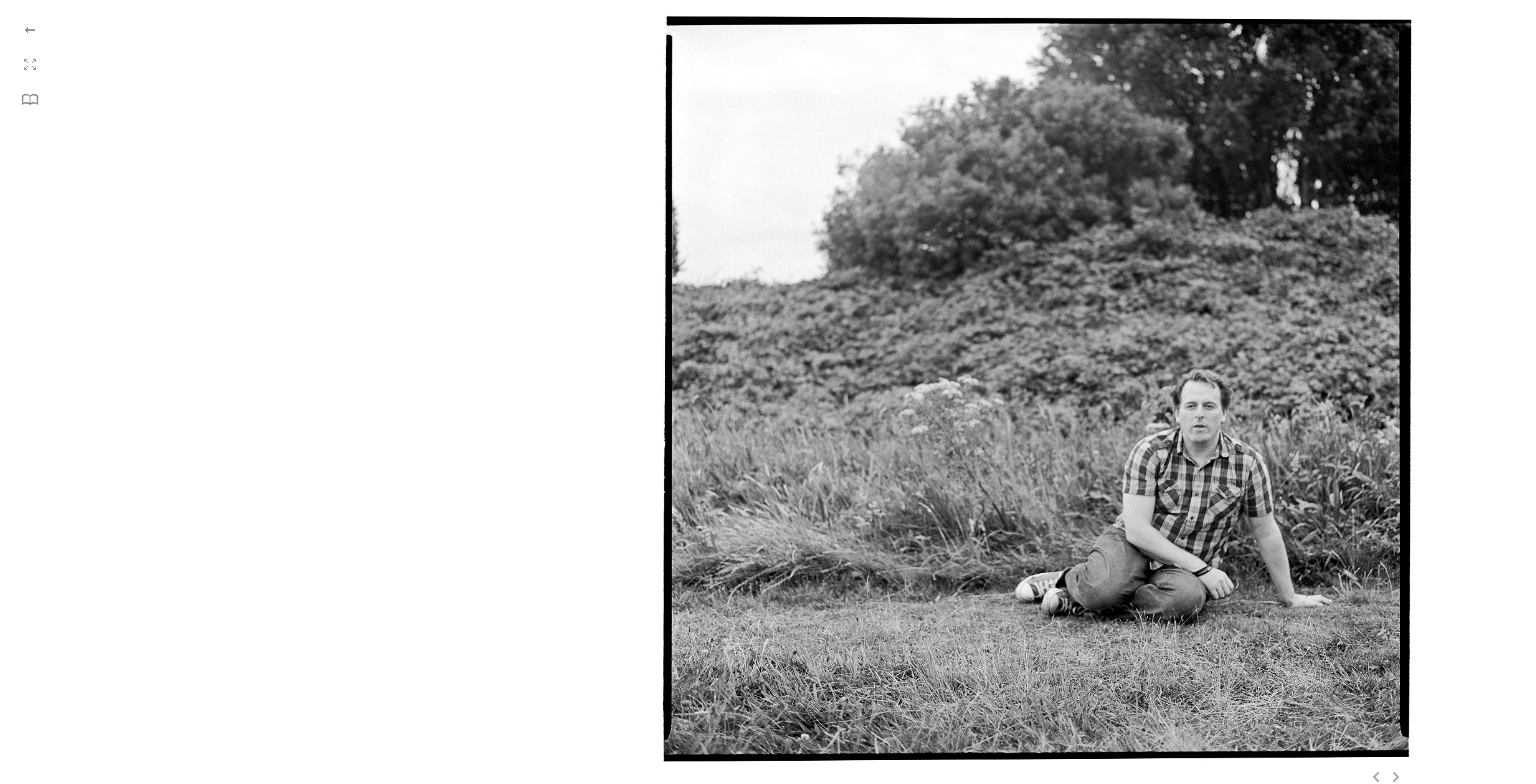
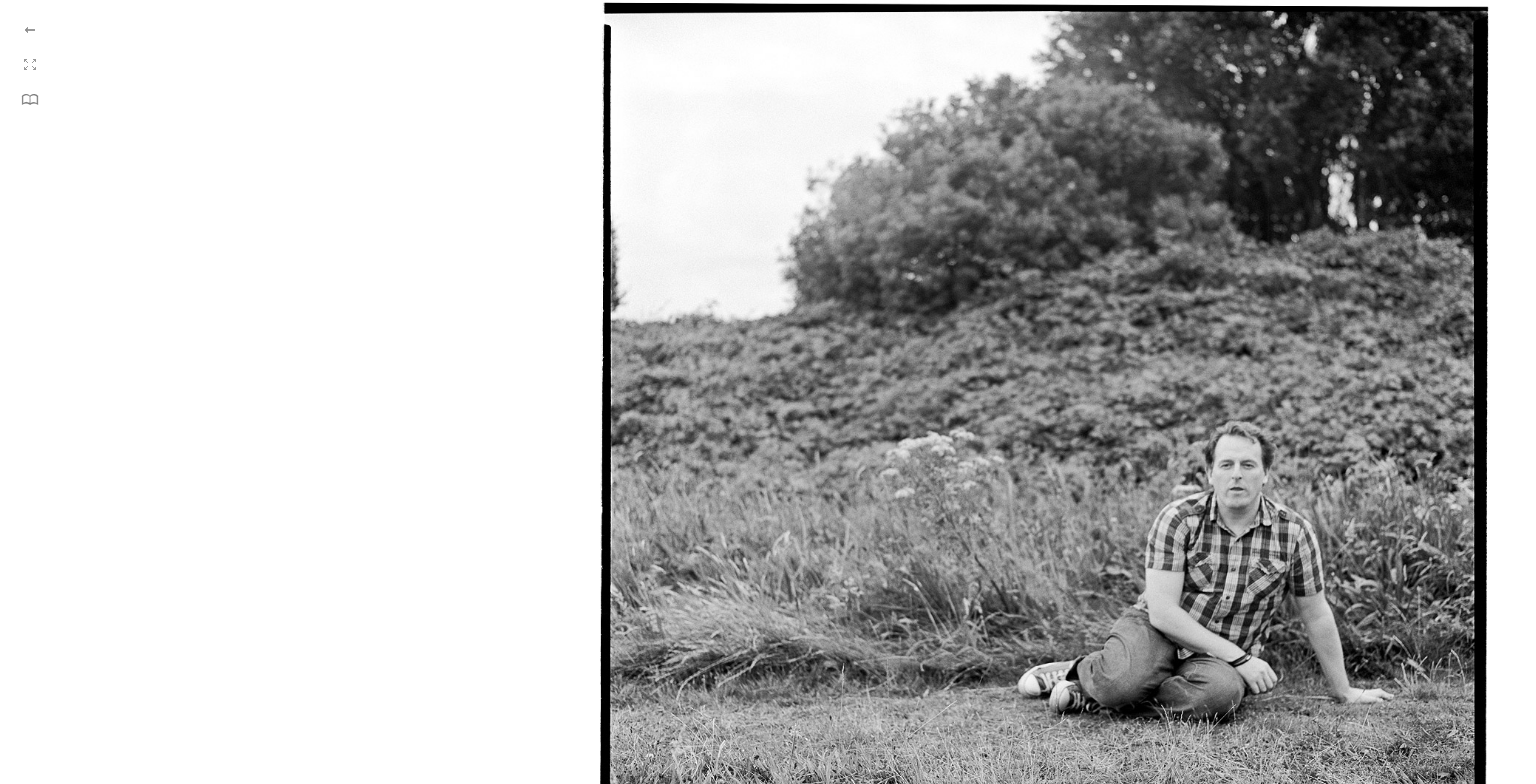
Before and after one commit to goncaloc1/next.goncacosta.com, a Next.js app: page /reminiscencia in a window 1536 px wide. Shown: the top 784 px of the page. Built offline with nearby package versions, Linux system fonts and the light colour scheme.

Commit message:
feat: increase "Reminiscencia" project photos size

```diff
--- a/pages/reminiscencia/Reminiscencia.module.css
+++ b/pages/reminiscencia/Reminiscencia.module.css
@@ -18,11 +18,19 @@
 .my_cycle_slideshow .slide,
 .my_cycle_slideshow .slideS,
 .my_cycle_slideshow .slideL {
-  width: 280px;
+  width: 390px;
 }
 
-/* TODO images size is correct but it doesn't play
-well with the back/next buttons */
+.my_cycle_slideshow,
+.my_cycle_slideshow > div div div {
+  height: 390px;
+}
+
+.my_cycle_slideshow .slideS {
+  width: 315px;
+}
+
+/* TODO images size is correct but it doesn't play well with the back/next buttons */
 .my_cycle_slideshow > div .slideS div,
 .my_cycle_slideshow > div .slideL div {
   height: auto;
@@ -32,64 +40,59 @@ well with the back/next buttons */
   font-size: 4pt;
 }
 
-.my_cycle_slideshow,
-.my_cycle_slideshow > div div div {
-  height: 280px;
-}
-
 @media (min-width: 640px) {
   /* TODO */
 }
 
 @media (min-width: 1024px) {
   .my_cycle_slideshow .slide {
-    width: 650px;
+    width: 800px;
+  }
+
+  .my_cycle_slideshow,
+  .my_cycle_slideshow > div div div {
+    height: 800px;
   }
 
   .my_cycle_slideshow .slideS {
-    width: 524px;
+    width: 645px;
   }
 
   .my_cycle_slideshow .slideL {
-    width: 815px;
+    width: 990px;
   }
 
   .my_cycle_slideshow > div div {
     font-size: 8pt;
   }
-
-  .my_cycle_slideshow,
-  .my_cycle_slideshow > div div div {
-    height: 650px;
-  }
 }
 
 @media (min-width: 1536px) {
   .my_cycle_slideshow .slide {
-    width: 750px;
+    width: 890px;
+  }
+
+  .my_cycle_slideshow,
+  .my_cycle_slideshow > div div div {
+    height: 890px;
   }
 
   .my_cycle_slideshow .slideS {
-    width: 604px;
+    width: 715px;
   }
 
   .my_cycle_slideshow .slideL {
-    width: 940px;
+    width: 1110px;
   }
 
   .my_cycle_slideshow > div div {
     font-size: 9pt;
   }
-
-  .my_cycle_slideshow,
-  .my_cycle_slideshow > div div div {
-    height: 750px;
-  }
 }
 
 .my_cycle_slideshow > div {
   position: absolute;
-  right: 8%;
+  right: 3%;
   transition: opacity 1000ms ease-in-out;
   -moz-transition: opacity 1000ms ease-in-out;
   -webkit-transition: opacity 1000ms ease-in-out;
--- a/pages/reminiscencia/index.tsx
+++ b/pages/reminiscencia/index.tsx
@@ -461,7 +461,7 @@ export default function Reminiscencia() {
 
       <style jsx>{`
         .slideshow_buttons {
-          margin: 0 8% 0 0;
+          margin: 0 3% 0 0;
           margin-top: 5px;
           padding: 0 10px 0 0;
         }
```
